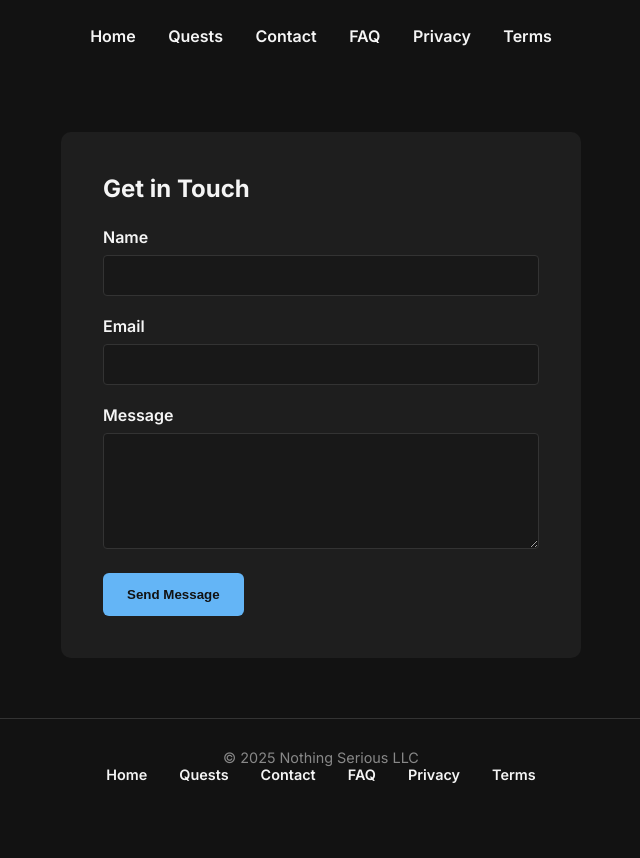
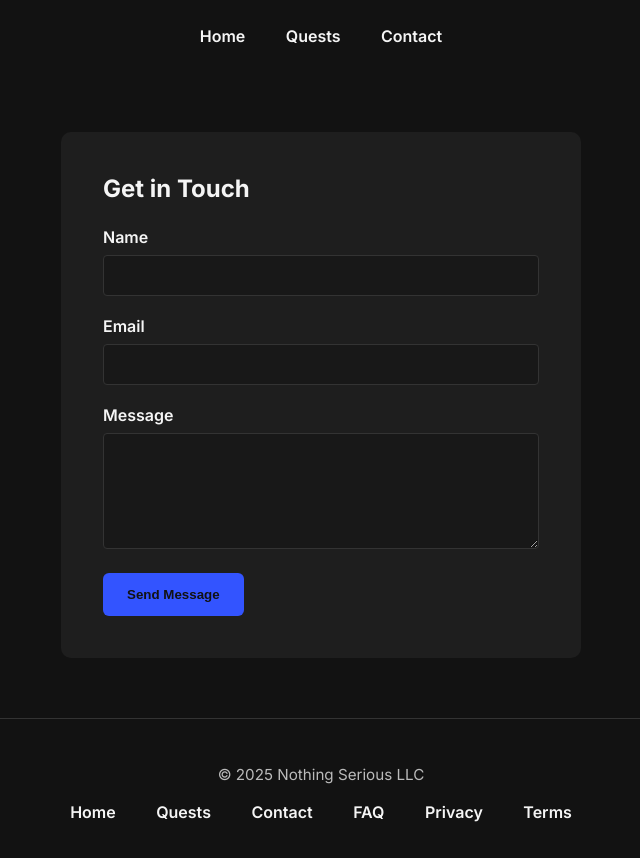
Before and after one commit to Nothing-Serious-LLC/Nothing-Serious-LLC.github.io, a plain HTML site: page contact.html in a window 1280 px wide. Shown: the whole page, without its empty margins (319-959 px from the left). Before the commit the page ends 813 px from the top, so only its background shows below. Drawn offline with Linux system fonts and the light colour scheme.

Commit message:
Update contact.html

```diff
--- a/contact.html
+++ b/contact.html
@@ -3,30 +3,23 @@
 <head>
   <meta charset="UTF-8">
   <meta name="viewport" content="width=device-width, initial-scale=1.0">
-
   <meta name="description" content="Send feedback or business inquiries to Nothing Serious LLC.">
   <link rel="canonical" href="https://nothingserious.info/contact.html">
 
-  <meta property="og:type" content="website">
-  <meta property="og:url" content="https://nothingserious.info/contact.html">
   <meta property="og:title" content="Contact – Nothing Serious LLC">
-  <meta property="og:description" content="We’d love to hear from you.">
   <meta property="og:image" content="https://nothingserious.info/assets/og-default.png">
-
   <meta name="twitter:card" content="summary_large_image">
-  <meta name="twitter:title" content="Contact – Nothing Serious LLC">
-  <meta name="twitter:description" content="We’d love to hear from you.">
-  <meta name="twitter:image" content="https://nothingserious.info/assets/og-default.png">
 
   <title>Contact – Nothing Serious LLC</title>
   <link href="https://fonts.googleapis.com/css2?family=Inter:wght@300;400;600;700&display=swap" rel="stylesheet">
   <style>
-    :root{--bg:#121212;--txt:#f5f5f5;--accent:#64b5f6;--card:#1e1e1e;--div:#333}
+    :root{--bg:#121212;--txt:#f5f5f5;--accent:#3354ff;--card:#1e1e1e;--div:#333}
     *{box-sizing:border-box;margin:0;padding:0}
-    body{font-family:'Inter',sans-serif;background:var(--bg);color:var(--txt);display:flex;flex-direction:column;min-height:100vh}
+    body{font-family:'Inter',sans-serif;background:var(--bg);color:var(--txt);
+         display:flex;flex-direction:column;min-height:100vh}
 
     nav{padding:26px 0;text-align:center}
-    nav a{margin:0 14px;color:var(--txt);text-decoration:none;font-weight:600}
+    nav a{margin:0 18px;color:var(--txt);text-decoration:none;font-weight:600}
     nav a:hover{color:var(--accent)}
 
     main{flex:1;display:flex;justify-content:center;align-items:center;padding:60px 5%}
@@ -36,8 +29,9 @@
     button{background:var(--accent);color:var(--bg);padding:14px 24px;border:none;border-radius:6px;font-weight:600;cursor:pointer}
     #success-msg{display:none;text-align:center;font-size:1.2rem}
 
-    footer{text-align:center;padding:30px;border-top:1px solid var(--div);font-size:.9rem;color:#888}
-    footer a{margin:0 14px;color:var(--txt);text-decoration:none;font-weight:600}
+    footer{padding:46px 15px 36px;border-top:1px solid var(--div);text-align:center}
+    footer p{margin-bottom:18px;font-size:.95rem;color:#bbb}
+    footer a{margin:0 18px;color:var(--txt);text-decoration:none;font-weight:600}
     footer a:hover{color:var(--accent)}
   </style>
 </head>
@@ -47,9 +41,6 @@
     <a href="/">Home</a>
     <a href="/quests.html">Quests</a>
     <a href="/contact.html">Contact</a>
-    <a href="/faq.html">FAQ</a>
-    <a href="/privacy.html">Privacy</a>
-    <a href="/terms.html">Terms</a>
   </nav>
 
   <main>
@@ -57,23 +48,16 @@
 
     <form id="contact-form" action="https://formspree.io/f/xanoagql" method="POST">
       <h2 style="margin-bottom:24px">Get in Touch</h2>
-
-      <label for="name">Name</label>
-      <input id="name" name="name" required>
-
-      <label for="email">Email</label>
-      <input id="email" name="_replyto" type="email" required>
-
-      <label for="message">Message</label>
-      <textarea id="message" name="message" rows="6" required></textarea>
-
+      <label for="name">Name</label><input id="name" name="name" required>
+      <label for="email">Email</label><input id="email" name="_replyto" type="email" required>
+      <label for="message">Message</label><textarea id="message" name="message" rows="6" required></textarea>
       <input type="text" name="_gotcha" style="display:none">
       <button type="submit">Send Message</button>
     </form>
   </main>
 
   <footer>
-    &copy; 2025 Nothing Serious LLC
+    <p>&copy; 2025 Nothing Serious LLC</p>
     <div class="foot-nav">
       <a href="/">Home</a>
       <a href="/quests.html">Quests</a>
@@ -85,15 +69,12 @@
   </footer>
 
   <script>
-    const form=document.getElementById('contact-form');
-    const success=document.getElementById('success-msg');
+    const form=document.getElementById('contact-form'),ok=document.getElementById('success-msg');
     form.addEventListener('submit',async e=>{
       e.preventDefault();
-      const data=new FormData(form);
-      const res=await fetch(form.action,{method:'POST',body:data,headers:{'Accept':'application/json'}});
-      if(res.ok){
-        form.reset();form.style.display='none';success.style.display='block';
-      }else{alert('Sorry, something went wrong.');}
+      const res=await fetch(form.action,{method:'POST',body:new FormData(form),headers:{'Accept':'application/json'}});
+      if(res.ok){form.reset();form.style.display='none';ok.style.display='block'}
+      else alert('Sorry, something went wrong.');
     });
   </script>
 </body>
```
